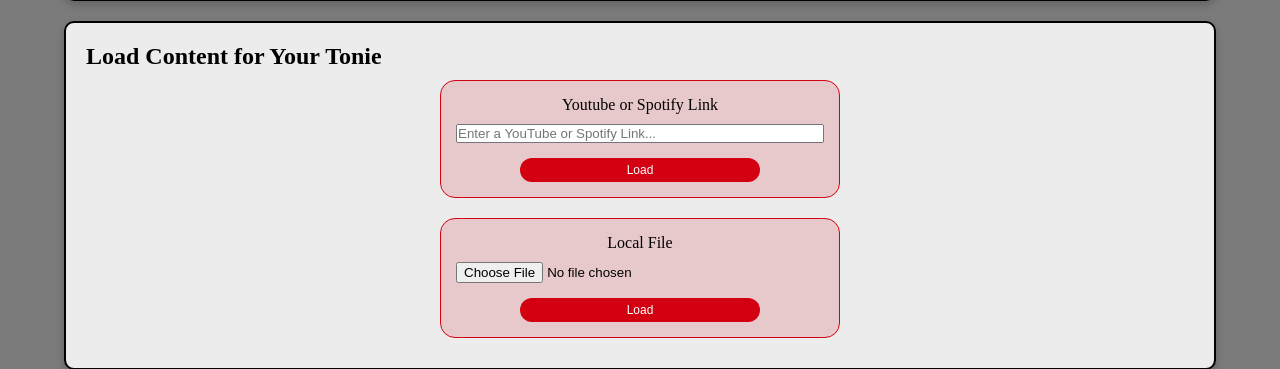
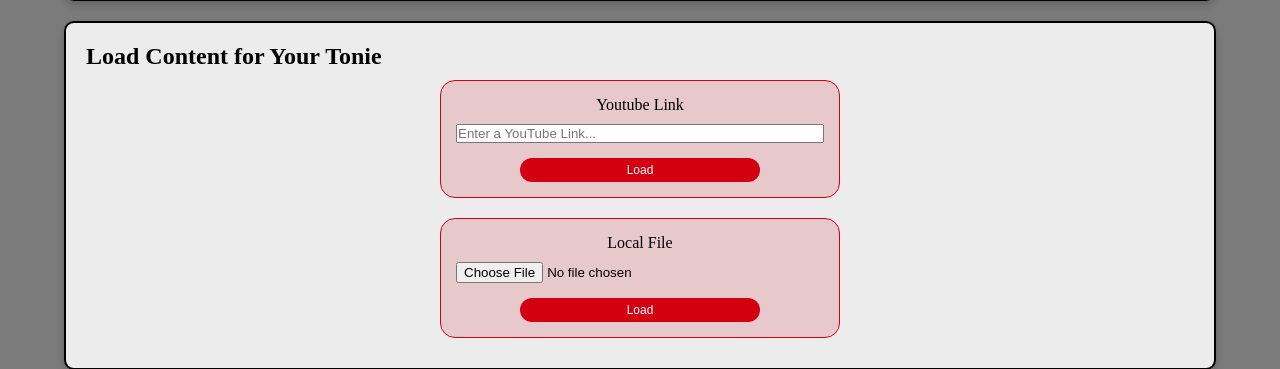
Before and after one commit to srz2/ToniePut, a Flask app: template src/templates/index.html in a window 1280 px wide. Shown: the part 153-522 px from the top of the page. Run offline with Flask 3, Linux system fonts and the light colour scheme; the template is opened without the code that fills it: most values are stand-ins (such as "Sample title", 1, 10 or a date in 2020).

Commit message:
Removed spotify download and associated library
Dependency issues

```diff
--- a/src/main.py
+++ b/src/main.py
@@ -3,7 +3,7 @@ import math
 import json
 import pickle
 from flask import Flask, render_template, request, redirect, session
-import downloaders.download_spotify as spotify
+# import downloaders.download_spotify as spotify
 import downloaders.download_youtube as youtube
 import downloaders.download_youtube_details as yt_details
 from tonie_api.api import TonieAPI
@@ -172,8 +172,8 @@ def process_download_link():
     url = request.form['url']
     if 'youtube.com' in url or 'youtu.be' in url:
         return process_youtube(url)
-    elif 'spotify.com' in url:
-        return process_spotify(url)
+    # elif 'spotify.com' in url:
+    #     return process_spotify(url)
     else:
         return render_template("/error.html", message='Unsupported Url download source mechanism')
 
@@ -206,20 +206,20 @@ def process_youtube(url):
         return render_template("/error.html", message='Failed to download youtube video')
     return redirect("/")
 
-def process_spotify(url: str):
-    if not url:
-        return render_template("/error.html", message='No Url provided for spotifiy download request')
+# def process_spotify(url: str):
+#     if not url:
+#         return render_template("/error.html", message='No Url provided for spotifiy download request')
 
-    # remove si if it exists
-    if "?" in url:
-        pos = url.index("?")
-        url = url[0:pos]
+#     # remove si if it exists
+#     if "?" in url:
+#         pos = url.index("?")
+#         url = url[0:pos]
 
-    user = get_user()
-    song_name = spotify.download(url, user['upload_path']+"/")
-    if not song_name:
-        return render_template("/error.html", message='Failed to download spotify song')
-    return redirect("/")
+#     user = get_user()
+#     song_name = spotify.download(url, user['upload_path']+"/")
+#     if not song_name:
+#         return render_template("/error.html", message='Failed to download spotify song')
+#     return redirect("/")
 
 @app.route("/upload", methods=["POST"])
 def process_Local():
--- a/src/templates/index.html
+++ b/src/templates/index.html
@@ -71,8 +71,10 @@
             <h1>Load Content for Your Tonie</h1>
             <div class="load-container">
                 <form id="link-form" action="/download" method="post">
-                    <label for="url">Youtube or Spotify Link</label>
-                    <input type="text" name="url" id="url" placeholder="Enter a YouTube or Spotify Link...">
+                    <!-- <label for="url">Youtube or Spotify Link</label> -->
+                    <label for="url">Youtube Link</label>
+                    <!-- <input type="text" name="url" id="url" placeholder="Enter a YouTube or Spotify Link..."> -->
+                    <input type="text" name="url" id="url" placeholder="Enter a YouTube Link...">
                     <button type="submit">Load</button>
                 </form>
                 <form id="file-form" action="/upload" method="post" enctype="multipart/form-data">
```
Also changed, not shown: requirements.txt (+13 -0 lines).
